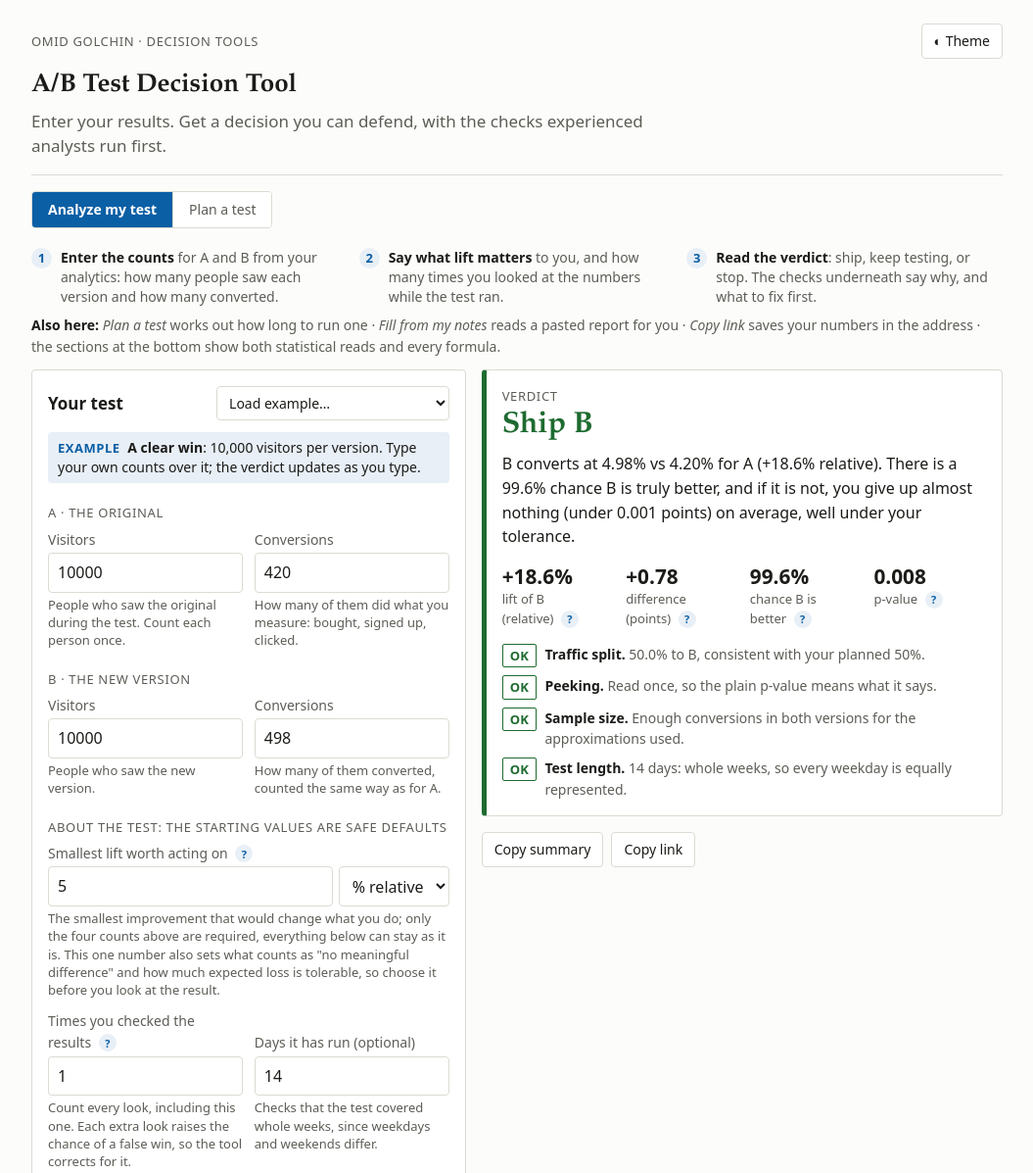
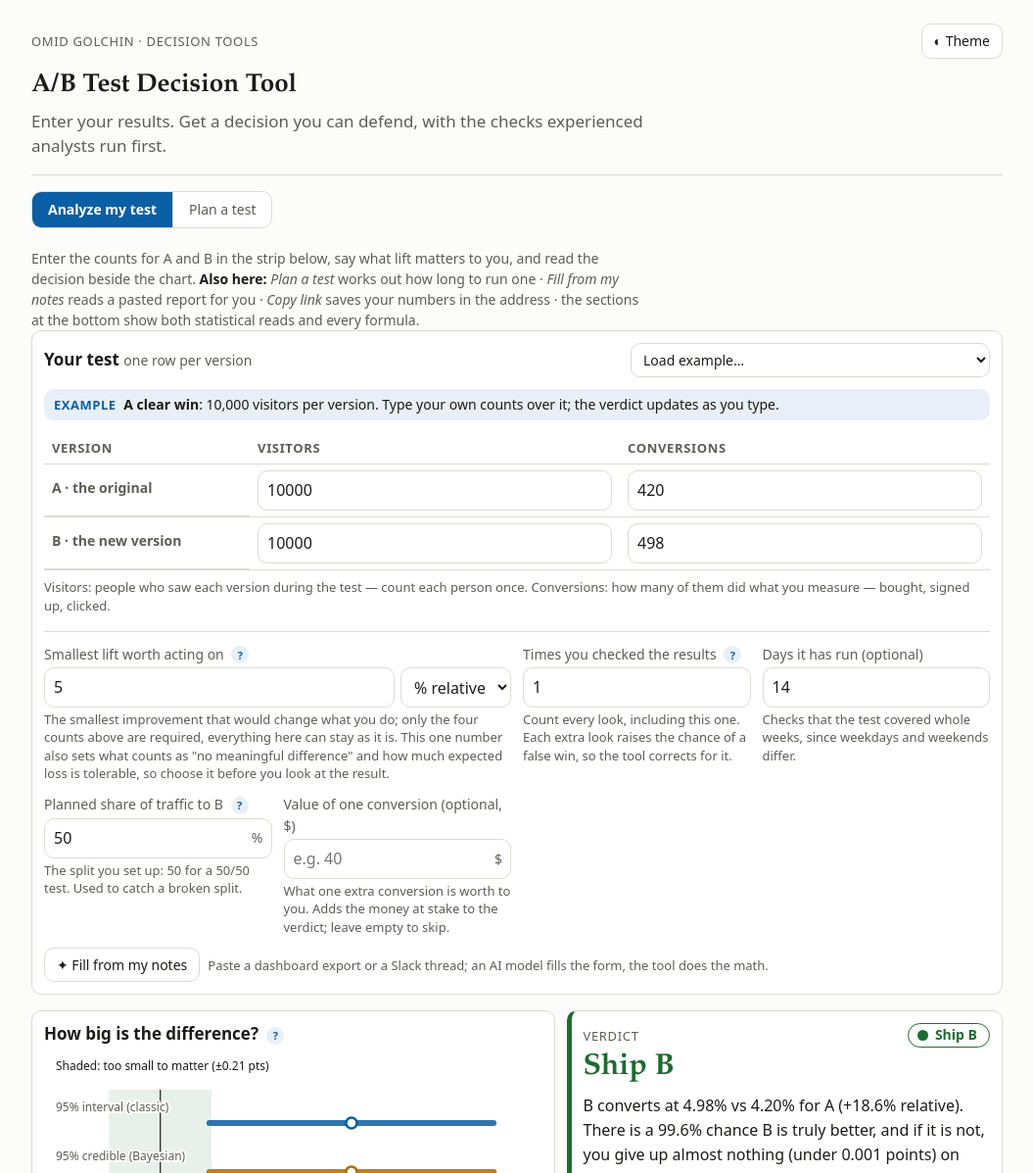
Before and after one commit to omidgolchin/bayesian-ab-lab, a plain HTML site: page docs/index.html in a window 1280 px wide. Shown: the top 1197 px of the page at 98% size, without its empty margins (112-1167 px from the left). Drawn offline with Linux system fonts and the light colour scheme.

Commit message:
Give the A/B tool its own structure: table strip, chart | decision, traffic-light badge

```diff
--- a/docs/app.js
+++ b/docs/app.js
@@ -110,7 +110,7 @@
     Object.assign(state, v || {}); state.mode = "analyze";
     var urlState = {}; IDS_A.forEach(function (k) { urlState[k] = $(k).value; }); urlState.mode = "analyze";
     Tool.writeParams(urlState);
-    if (!v) { $("vTitle").textContent = "Check the highlighted inputs"; $("vBody").textContent = ""; $("verdict").className = "panel verdict v-neutral"; $("kpis").innerHTML = ""; $("checksA").innerHTML = ""; return; }
+    if (!v) { $("vTitle").textContent = "Check the highlighted inputs"; $("vBody").textContent = ""; $("verdict").className = "panel verdict v-neutral"; $("tlBadge").className = "tl-badge is-neutral"; $("tlText").textContent = "Check inputs"; $("kpis").innerHTML = ""; $("checksA").innerHTML = ""; return; }
     var rateA = v.xA / v.nA, rateB = v.xB / v.nB;
     var base = rateA > 0 && rateA < 1 ? rateA : (v.xA + v.xB) / (v.nA + v.nB);
     var mdeAbs = v.mdeUnit === "rel" ? base * v.mde / 100 : v.mde / 100;
@@ -164,6 +164,8 @@
     }
     $("vTitle").textContent = title; $("vBody").textContent = body;
     $("verdict").className = "panel verdict v-" + cls;
+    var badge = { srm: ["is-bad", "Stop: fix the split"], ship_b: ["is-good", "Ship B"], keep_a: ["is-good", "Keep A"], equivalent: ["is-bad", "Stop"] }[d.state] || ["is-warn", "Keep testing"];
+    $("tlBadge").className = "tl-badge " + badge[0]; $("tlText").textContent = badge[1];
     L.title = title; L.body = body;
   }
   function lossWords(x) { return 100 * x < 0.001 ? "almost nothing (under 0.001 points)" : "about " + (100 * x).toFixed(3) + " points"; }
@@ -374,7 +376,7 @@
     return ["A/B test plan: " + P.title, P.body, "", "Checks: " + P.checks.map(function (c) { return c[2].toLowerCase(); }).join(", "), "", "Open this plan: " + location.href].join("\n");
   }
 
-  Tool.explain({
+  var GLOSSARY = {
     lift: { t: "Lift: relative or points", d: "Two ways to say how much better B is. If A converts at 4.0% and B at 4.4%, the difference is 0.4 <i>points</i>, which is a 10% <i>relative</i> lift (0.4 ÷ 4.0). Pick whichever your team uses; the tool converts between them." },
     points: { t: "Difference in points", d: "B's conversion rate minus A's, in percentage points. 4.4% − 4.0% = +0.4 points." },
     peeking: { t: "Why the number of looks matters", d: "A classic p-value assumes you read the result once. If you check daily and stop the first time it dips below 5%, the real chance of a false win climbs: in this repository's simulation of two identical versions, 29% after 40 looks. The verdict states the figure for your own number of looks. With more than one look the tool switches to an <i>always-valid</i> p-value, which stays honest however often you check." },
@@ -391,7 +393,14 @@
     posterior: { t: "Posterior", d: "What the data say each version's true conversion rate could be, as a probability curve: Bayes' rule combines your prior belief with the counts. Tall and narrow means the rate is pinned down; wide means it is still uncertain." },
     credible: { t: "Credible interval", d: "The Bayesian counterpart of a confidence interval: given the data (and the prior), there is a 95% probability the true difference lies inside it. With a flat prior and this much data it is usually almost the same as the classic 95% interval." },
     weeks: { t: "Why whole weeks", d: "Visitors on weekends often behave differently from weekdays. Ending mid-week over-weights some days, so the run is rounded up to whole weeks." }
-  });
+  };
+  Tool.explain(GLOSSARY);
+  (function () {
+    var host = $("glossaryList"); if (!host) return;
+    host.innerHTML = Object.keys(GLOSSARY).map(function (k) {
+      return '<div class="g-item"><dt>' + GLOSSARY[k].t + "</dt><dd>" + GLOSSARY[k].d + "</dd></div>";
+    }).join("");
+  })();
 
   setMode(state.mode === "plan" ? "plan" : "analyze");
 })();
--- a/docs/index.html
+++ b/docs/index.html
@@ -27,33 +27,36 @@
 
   <!-- ================= ANALYZE ================= -->
   <section id="view-analyze" role="tabpanel" aria-labelledby="tab-analyze">
-    <div class="guide" aria-label="How to use this mode">
-      <ol class="steps">
-        <li><b>Enter the counts</b> for A and B from your analytics: how many people saw each version and how many converted.</li>
-        <li><b>Say what lift matters</b> to you, and how many times you looked at the numbers while the test ran.</li>
-        <li><b>Read the verdict</b>: ship, keep testing, or stop. The checks underneath say why, and what to fix first.</li>
-      </ol>
-      <p class="also"><b>Also here:</b> <i>Plan a test</i> works out how long to run one · <i>Fill from my notes</i> reads a pasted report for you · <i>Copy link</i> saves your numbers in the address · the sections at the bottom show both statistical reads and every formula.</p>
-    </div>
-    <div class="work">
-      <form class="panel" id="f-analyze" novalidate onsubmit="return false">
+    <p class="mode-intro">Enter the counts for A and B in the strip below, say what lift matters to you, and read the decision beside the chart. <b>Also here:</b> <i>Plan a test</i> works out how long to run one · <i>Fill from my notes</i> reads a pasted report for you · <i>Copy link</i> saves your numbers in the address · the sections at the bottom show both statistical reads and every formula.</p>
+    <form class="panel strip-panel" id="f-analyze" novalidate onsubmit="return false">
       <div class="panel-head">
-          <h2>Your test</h2>
+        <h2>Your test <span class="sub">one row per version</span></h2>
         <select class="example" id="example" aria-label="Load an example">
           <option value="">Load example…</option>
         </select>
       </div>
-        <div class="fields">
-          <div class="group-label">A · the original</div>
-          <div class="field"><label for="nA">Visitors</label><input id="nA" type="number" min="1" step="1" inputmode="numeric"><div class="hint">People who saw the original during the test. Count each person once.</div></div>
-          <div class="field"><label for="xA">Conversions</label><input id="xA" type="number" min="0" step="1" inputmode="numeric"><div class="hint">How many of them did what you measure: bought, signed up, clicked.</div></div>
-          <div class="group-label">B · the new version</div>
-          <div class="field"><label for="nB">Visitors</label><input id="nB" type="number" min="1" step="1" inputmode="numeric"><div class="hint">People who saw the new version.</div></div>
-          <div class="field"><label for="xB">Conversions</label><input id="xB" type="number" min="0" step="1" inputmode="numeric"><div class="hint">How many of them converted, counted the same way as for A.</div></div>
-          <div class="group-label">About the test: the starting values are safe defaults</div>
-          <div class="field full"><label for="mde">Smallest lift worth acting on <button type="button" data-tip="lift"></button></label>
+      <div class="table-scroll">
+      <table class="strip">
+        <thead><tr><th scope="col">Version</th><th scope="col">Visitors</th><th scope="col">Conversions</th></tr></thead>
+        <tbody>
+          <tr>
+            <th scope="row">A · the original</th>
+            <td data-label="Visitors"><div class="field"><input id="nA" type="number" min="1" step="1" inputmode="numeric" aria-label="Visitors who saw A, the original"></div></td>
+            <td data-label="Conversions"><div class="field"><input id="xA" type="number" min="0" step="1" inputmode="numeric" aria-label="Conversions for A, the original"></div></td>
+          </tr>
+          <tr>
+            <th scope="row">B · the new version</th>
+            <td data-label="Visitors"><div class="field"><input id="nB" type="number" min="1" step="1" inputmode="numeric" aria-label="Visitors who saw B, the new version"></div></td>
+            <td data-label="Conversions"><div class="field"><input id="xB" type="number" min="0" step="1" inputmode="numeric" aria-label="Conversions for B, the new version"></div></td>
+          </tr>
+        </tbody>
+      </table>
+      </div>
+      <p class="strip-note">Visitors: people who saw each version during the test — count each person once. Conversions: how many of them did what you measure — bought, signed up, clicked.</p>
+      <div class="strip-settings">
+        <div class="field wide"><label for="mde">Smallest lift worth acting on <button type="button" data-tip="lift"></button></label>
           <div class="with-unit"><input id="mde" type="number" min="0" step="any" aria-describedby="mdeHint"><select id="mdeUnit" aria-label="Unit for the lift"><option value="rel">% relative</option><option value="abs">points</option></select></div>
-            <div class="hint" id="mdeHint">The smallest improvement that would change what you do; only the four counts above are required, everything below can stay as it is. This one number also sets what counts as "no meaningful difference" and how much expected loss is tolerable, so choose it before you look at the result.</div>
+          <div class="hint" id="mdeHint">The smallest improvement that would change what you do; only the four counts above are required, everything here can stay as it is. This one number also sets what counts as "no meaningful difference" and how much expected loss is tolerable, so choose it before you look at the result.</div>
         </div>
         <div class="field"><label for="checks">Times you checked the results <button type="button" data-tip="peeking"></button></label><input id="checks" type="number" min="1" step="1" inputmode="numeric"><div class="hint">Count every look, including this one. Each extra look raises the chance of a false win, so the tool corrects for it.</div></div>
         <div class="field"><label for="days">Days it has run <span class="muted">(optional)</span></label><input id="days" type="number" min="0" step="1" inputmode="numeric"><div class="hint">Checks that the test covered whole weeks, since weekdays and weekends differ.</div></div>
@@ -67,9 +70,21 @@
       <div id="assistMount"></div>
     </form>
 
-      <div>
+    <div class="results">
+      <div class="results-charts">
+        <section class="panel">
+          <h2>How big is the difference? <button type="button" data-tip="interval"></button></h2>
+          <div class="svgchart" id="diffChart"></div>
+          <p class="chart-caption" id="diffCaption"></p>
+        </section>
+        <section class="panel">
+          <h2>Where each version's true rate plausibly lies <button type="button" data-tip="posterior"></button></h2>
+          <div class="svgchart" id="postChart"></div>
+        </section>
+      </div>
+      <div class="results-decision">
         <section class="panel verdict" id="verdict" aria-live="polite">
-          <p class="v-kicker">Verdict</p>
+          <div class="v-top"><p class="v-kicker">Verdict</p><span class="tl-badge is-neutral" id="tlBadge"><span class="tl-dot"></span><span id="tlText">…</span></span></div>
           <p class="v-title" id="vTitle">…</p>
           <p class="v-body" id="vBody"></p>
           <div class="kpis" id="kpis"></div>
@@ -82,12 +97,6 @@
         </div>
       </div>
     </div>
-
-    <section class="panel" style="margin-top:16px">
-      <h2>How big is the difference? <button type="button" data-tip="interval"></button></h2>
-      <div class="svgchart" id="diffChart"></div>
-      <p class="chart-caption" id="diffCaption"></p>
-    </section>
 
     <details class="more" id="moreSettings">
       <summary>Decision settings <span class="sub">for experienced users; the defaults are standard and safe to leave</span></summary>
@@ -104,14 +113,12 @@
     </details>
 
     <details class="more">
-      <summary>Both reads in full <span class="sub">classic test, Bayesian read, posterior curves</span></summary>
+      <summary>Both reads in full <span class="sub">classic test, Bayesian read</span></summary>
       <div class="more-body">
         <div class="grid">
           <div><h3>Classic read</h3><div class="table-scroll"><table id="tClassic"></table></div></div>
           <div><h3>Bayesian read <button type="button" data-tip="credible"></button></h3><div class="table-scroll"><table id="tBayes"></table></div></div>
         </div>
-        <h3 style="margin-top:16px">Where each version's true rate plausibly lies <button type="button" data-tip="posterior"></button></h3>
-        <div class="svgchart" id="postChart"></div>
       </div>
     </details>
 
@@ -133,15 +140,8 @@ d = rate_B − rate_A,  V = its variance,  τ = smallest lift worth acting on (p
 
   <!-- ================= PLAN ================= -->
   <section id="view-plan" role="tabpanel" aria-labelledby="tab-plan" hidden>
-    <div class="guide" aria-label="How to use this mode">
-      <ol class="steps">
-        <li><b>Enter today's rate</b> and how many visitors a day will enter the test.</li>
-        <li><b>Say the smallest lift worth detecting</b>, and how sure you want to be of catching it.</li>
-        <li><b>Get the plan</b>: visitors per version and whole weeks to run. The chart shows what a longer test buys.</li>
-      </ol>
-      <p class="also"><b>Also here:</b> <i>Copy plan</i> gives a paragraph for your team · once the test has run, switch to <i>Analyze my test</i>.</p>
-    </div>
-    <div class="work">
+    <p class="mode-intro">Enter today's rate and daily traffic, say the smallest lift worth detecting, and get visitors per version and whole weeks to run. <b>Also here:</b> <i>Copy plan</i> gives a paragraph for your team · once the test has run, switch to <i>Analyze my test</i>.</p>
+    <div class="work stack">
       <form class="panel" id="f-plan" novalidate onsubmit="return false">
         <div class="panel-head"><h2>Your plan</h2>
           <select class="example" id="pExample" aria-label="Load an example plan"><option value="">Load example…</option></select></div>
@@ -186,6 +186,11 @@ d = rate_B − rate_A,  V = its variance,  τ = smallest lift worth acting on (p
     </details>
   </section>
 
+  <details class="more" id="glossary">
+    <summary>Glossary <span class="sub">every term the "?" buttons explain, gathered in one place</span></summary>
+    <div class="more-body"><dl class="glossary-list" id="glossaryList"></dl></div>
+  </details>
+
   <footer class="kit-footer">
     <p class="kit-siblings"></p>
     <p>Built by Omid Golchin · <a href="https://github.com/omidgolchin/bayesian-ab-lab">Code, tests and design decisions</a> · Everything runs in your browser; nothing you type is sent anywhere unless you use the AI fill with your own key.</p>
--- a/docs/tool.css
+++ b/docs/tool.css
@@ -143,3 +143,58 @@ select.example { font-size: var(--fs-small); }
 .jump { display: none; }
 @media (max-width: 820px) { .jump { display: inline-flex; align-items: center; min-height: 44px; margin: 0 0 var(--sp-2); font-size: var(--fs-small); font-weight: 600; } }
 .ctl-grid .ctl-hint { display: block; margin-top: 4px; font-weight: 400; }
+
+/* ---- this tool's own structure: table-strip inputs, chart | decision
+ * results, traffic-light badge, bottom glossary. Kit files untouched.
+ * Brand drifts for this tool (two): rounder corners (--radius 10px)
+ * and a more compact density (tighter panel padding and gaps). ---- */
+:root { --radius: 10px; }
+.panel { padding: var(--sp-3); }
+.work { gap: var(--sp-3); }
+.work.stack { grid-template-columns: minmax(0, 1fr); }
+
+.mode-intro { color: var(--muted); font-size: var(--fs-small); line-height: 1.5; max-width: 78ch; margin: var(--sp-3) 0 0; }
+.mode-intro b { color: var(--fg); font-weight: 600; }
+.panel-head .sub { color: var(--muted); font-weight: 400; font-size: var(--fs-small); }
+
+/* Input strip: one row per version */
+.strip { width: 100%; border-collapse: collapse; }
+.strip th, .strip td { text-align: left; padding: 6px 8px; vertical-align: top; }
+.strip thead th { font-size: var(--fs-caption); letter-spacing: 0.05em; text-transform: uppercase; color: var(--muted); border-bottom: 1px solid var(--border); }
+.strip tbody th[scope="row"] { font-weight: 600; white-space: nowrap; padding-top: 13px; }
+.strip tbody tr + tr th, .strip tbody tr + tr td { border-top: 1px solid var(--border); }
+.strip .field input { width: 100%; font-size: var(--fs-body); padding: 7px 9px; font-variant-numeric: tabular-nums; }
+.strip-note { font-size: var(--fs-caption); color: var(--muted); margin: var(--sp-2) 0 0; line-height: 1.45; }
+.strip-settings { display: grid; grid-template-columns: repeat(4, minmax(0, 1fr)); gap: var(--sp-3); margin-top: var(--sp-4); border-top: 1px solid var(--border); padding-top: var(--sp-3); }
+.strip-settings .field.wide { grid-column: span 2; }
+@media (max-width: 900px) { .strip-settings { grid-template-columns: repeat(2, minmax(0, 1fr)); } }
+@media (max-width: 560px) {
+  .strip-settings { grid-template-columns: minmax(0, 1fr); }
+  .strip-settings .field.wide { grid-column: auto; }
+  .strip thead { display: none; }
+  .strip, .strip tbody, .strip tr, .strip td { display: block; width: 100%; }
+  .strip tbody th[scope="row"] { display: block; padding-bottom: 0; }
+  .strip td { padding: 4px 8px; }
+  .strip td::before { content: attr(data-label); display: block; font-size: var(--fs-caption); letter-spacing: 0.05em; text-transform: uppercase; color: var(--muted); margin-bottom: 3px; }
+}
+
+/* Results: charts left, decision right */
+.results { display: grid; grid-template-columns: minmax(0, 6fr) minmax(0, 5fr); gap: var(--sp-3); align-items: start; margin-top: var(--sp-4); }
+.results-charts { display: grid; gap: var(--sp-3); }
+@media (max-width: 820px) { .results { grid-template-columns: minmax(0, 1fr); } }
+
+/* Traffic-light badge beside the chart, atop the decision column */
+.v-top { display: flex; justify-content: space-between; align-items: center; gap: var(--sp-2); }
+.tl-badge { display: inline-flex; align-items: center; gap: 7px; font-size: var(--fs-small); font-weight: 700; line-height: 1.2; border: 1.5px solid var(--neutral); color: var(--muted); border-radius: 999px; padding: 3px 12px 3px 9px; white-space: nowrap; }
+.tl-badge .tl-dot { width: 11px; height: 11px; border-radius: 50%; background: var(--neutral); flex: 0 0 auto; }
+.tl-badge.is-good { color: var(--good); border-color: var(--good); }
+.tl-badge.is-good .tl-dot { background: var(--good); }
+.tl-badge.is-warn { color: var(--series-2); border-color: var(--series-2); }
+.tl-badge.is-warn .tl-dot { background: var(--series-2); }
+.tl-badge.is-bad { color: var(--bad); border-color: var(--bad); }
+.tl-badge.is-bad .tl-dot { background: var(--bad); }
+
+/* Glossary at the bottom of the page */
+.glossary-list { display: grid; grid-template-columns: repeat(auto-fit, minmax(260px, 1fr)); gap: var(--sp-3) var(--sp-5); margin: 0; }
+.g-item dt { font-weight: 600; font-size: var(--fs-small); }
+.g-item dd { margin: 2px 0 0; font-size: var(--fs-small); color: var(--muted); line-height: 1.5; }
```
Also changed, not shown: 2 other files. Lines whose indentation alone changed are shown as unchanged.
